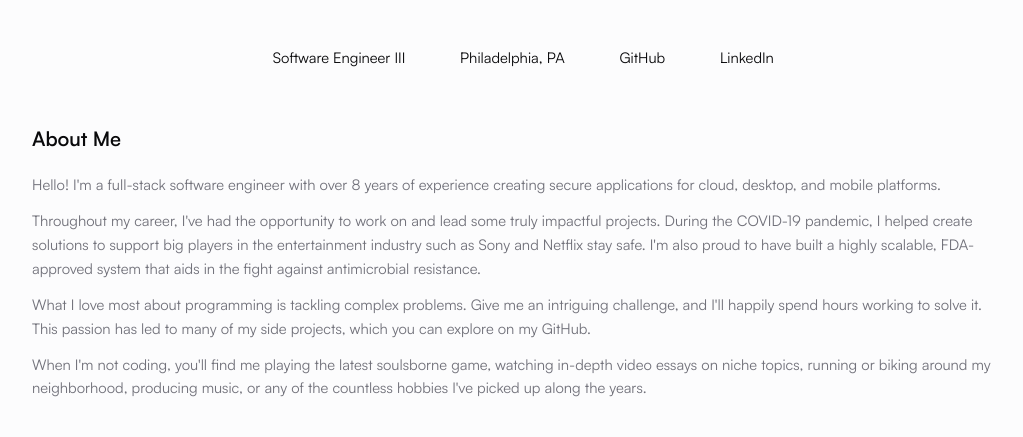
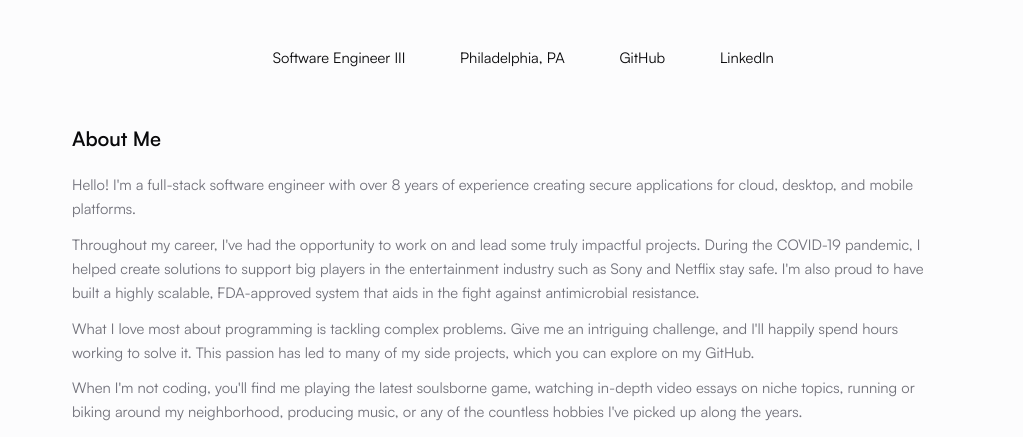
Before and after one commit to scavet64/portfolio-astro, an Astro site: page / in a window 1280 px wide. Shown: the part 352-789 px from the top of the page, without its empty margins (128-1151 px from the left). Built offline with nearby package versions, Linux system fonts and the light colour scheme; Astro itself is replaced by a stand-in of ours; some icons are missing.

Commit message:
More minor style changes
- Use accent color for project card hover
- Make main page a little less wide

```diff
--- a/src/components/ProjectCard.astro
+++ b/src/components/ProjectCard.astro
@@ -52,7 +52,7 @@ if (!images[imagePath]) {
   }
 
   .clickable-tag:hover {
-    border-color: hsl(var(--muted-foreground));
+    border-color: hsl(var(--accent));
   }
 
   .tag-container {
--- a/src/layouts/main.astro
+++ b/src/layouts/main.astro
@@ -53,7 +53,7 @@ import Header from "../components/layout/Header.astro";
     width: 100vw;
     min-height: 100vh;
     line-height: 1.625;
-    max-width: 60rem;
+    max-width: 55rem;
     font-size: 0.92rem;
     font-family: "Satoshi", sans-serif;
 
```
